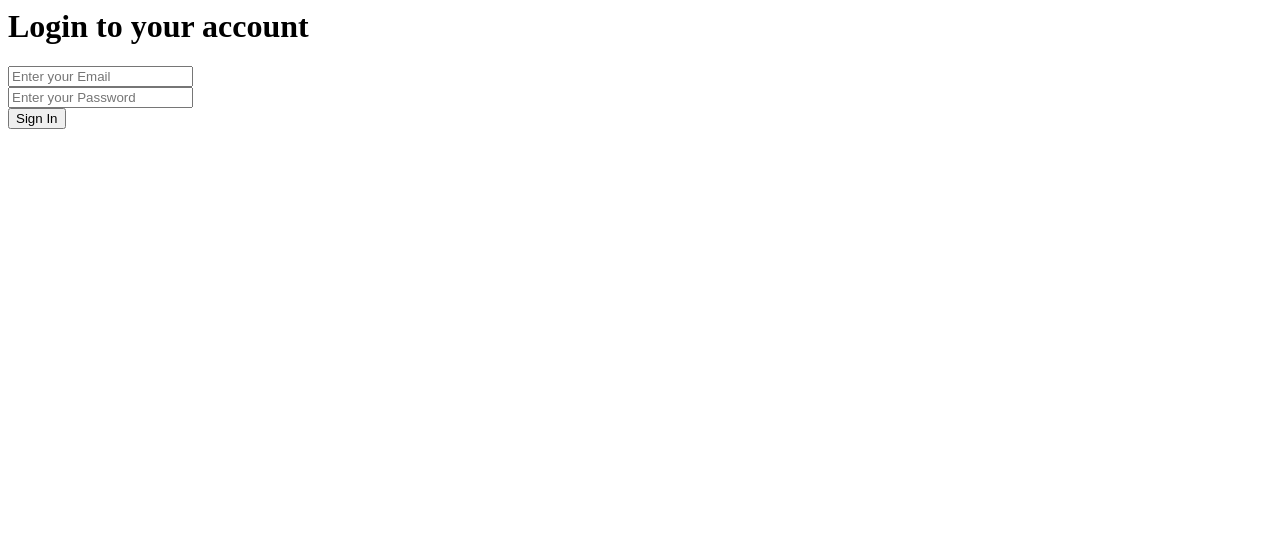
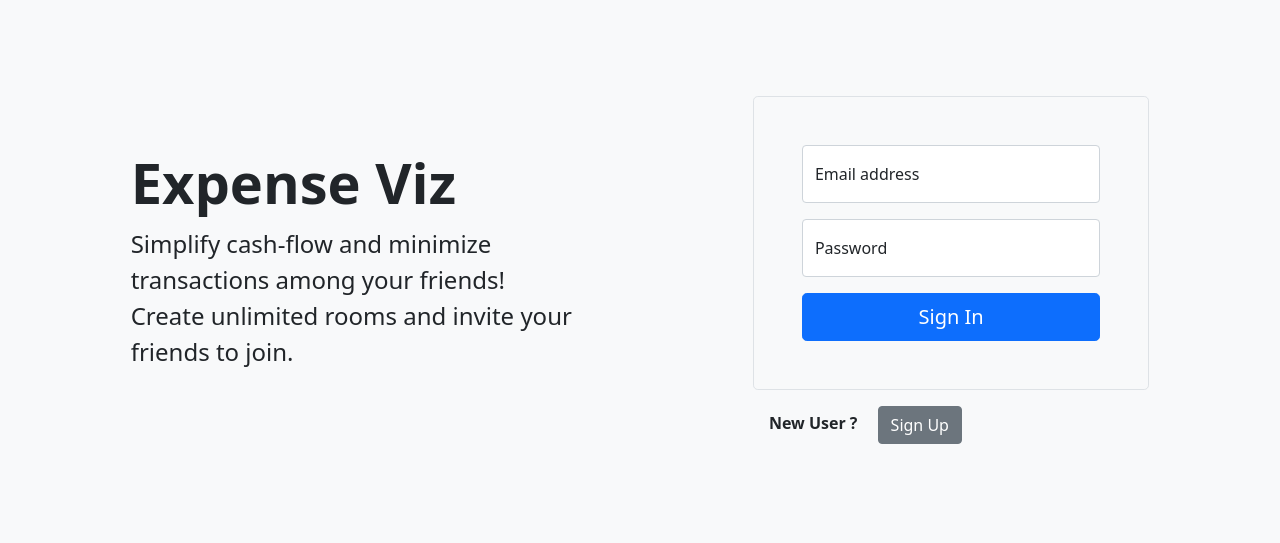
Before and after one commit to Shubhankar249/expenseViz, a website: page public/signin.html in a window 1280 px wide. Drawn offline with nearby package versions, Linux system fonts and the light colour scheme.

Commit message:
added bootstrap to sign-in/up

```diff
--- a/index.js
+++ b/index.js
@@ -17,7 +17,6 @@ connectDB();
 app.use(express.urlencoded());
 app.use(express.json());
 app.use(cors());
-app.use(express.static('public'));
 
 app.use(session({
     name: 'expenseViz', // name of the key
@@ -30,8 +29,12 @@ app.use(session({
         autoRemove: 'false'
     })
 }));
+
 app.use(passport.initialize());
 app.use(passport.session());
+
+
+app.use(express.static('public'));
 
 app.post('/register', LoginController.Register);
 app.post('/sign-in', passport.authenticate('local', {failureRedirect: 'back'}), LoginController.SignIn);
--- a/public/signin.html
+++ b/public/signin.html
@@ -1,19 +1,67 @@
 <html>
 <head>
     <meta charset="UTF-8">
-    <meta name="viewport"
-          content="width=device-width, user-scalable=no, initial-scale=1.0, maximum-scale=1.0, minimum-scale=1.0">
+    <meta name="viewport" content="width=device-width, user-scalable=no, initial-scale=1.0, maximum-scale=1.0, minimum-scale=1.0">
     <meta http-equiv="X-UA-Compatible" content="ie=edge">
     <title>Expense Viz | Sign - In</title>
+    <link href="https://cdn.jsdelivr.net/npm/bootstrap@5.1.0/dist/css/bootstrap.min.css" rel="stylesheet" integrity="sha384-KyZXEAg3QhqLMpG8r+8fhAXLRk2vvoC2f3B09zVXn8CA5QIVfZOJ3BCsw2P0p/We" crossorigin="anonymous">
 </head>
-<body>
-<h1>Login to your account</h1>
+<body class="bg-light">
 
-<form action="/sign-in" method="post">
-    <input type="email" name="email" placeholder="Enter your Email"> <br/>
-    <input type="password" name="password" placeholder="Enter your Password"> <br/>
-    <button type="submit">Sign In</button>
-</form>
+<div class="container col-xl-10 col-xxl-8 px-4 py-5">
+    <div class="row align-items-center g-lg-5 py-5">
+        <div class="col-lg-7 text-center text-lg-start">
+            <h1 class="display-4 fw-bold lh-1 mb-3">Expense Viz</h1>
+            <p class="col-lg-10 fs-4">Simplify cash-flow and minimize transactions among your friends! <br/>Create unlimited rooms and invite your friends to join.</p>
+        </div>
+        <div class="col-md-10 mx-auto col-lg-5">
+            <form class="p-4 p-md-5 border rounded-3 bg-light" action="/sign-in" method="post">
+                <div class="form-floating mb-3">
+                    <input type="email" name="email"  class="form-control" id="floatingInput" placeholder="name@example.com" required>
+                    <label for="floatingInput">Email address</label>
+                </div>
+                <div class="form-floating mb-3">
+                    <input type="password" name="password" class="form-control" id="floatingPassword" placeholder="Password" required>
+                    <label for="floatingPassword">Password</label>
+                </div>
+                <button class="w-100 btn btn-lg btn-primary" type="submit">Sign In</button>
+            </form>
+            <strong class="m-2 p-2">New User ?</strong>
+            <!-- Button trigger modal -->
+            <button type="button" class="btn btn-secondary" data-bs-toggle="modal" data-bs-target="#signupModal">Sign Up</button>
 
+            <!-- Modal -->
+            <div class="modal fade" id="signupModal" tabindex="-1" aria-labelledby="exampleModalLabel" aria-hidden="true">
+                <div class="modal-dialog">
+                    <div class="modal-content">
+                        <div class="modal-header">
+                            <h5 class="modal-title" id="exampleModalLabel">New Account</h5>
+                            <button type="button" class="btn-close" data-bs-dismiss="modal" aria-label="Close"></button>
+                        </div>
+                        <div class="modal-body">
+                            <form class="p-2 p-md-2" action="/register" method="post">
+                                <div class="form-floating mb-3">
+                                    <input type="text" name="name" class="form-control" id="floatingName" placeholder="name" required>
+                                    <label for="floatingName">Your Name</label>
+                                </div>
+                                <div class="form-floating mb-3">
+                                    <input type="email" name="email" class="form-control" id="floatingEmail" placeholder="name@example.com" required>
+                                    <label for="floatingEmail">Email address</label>
+                                </div>
+                                <div class="form-floating mb-3">
+                                    <input type="password" name="password" class="form-control" id="floatingPassword2" placeholder="Password" required>
+                                    <label for="floatingPassword2">Password</label>
+                                </div>
+                                <button class="w-100 btn btn-lg btn-primary" type="submit">Sign Up</button>
+                            </form>
+                        </div>
+                    </div>
+                </div>
+            </div>
+        </div>
+    </div>
+</div>
+
+<script src="https://cdn.jsdelivr.net/npm/bootstrap@5.1.0/dist/js/bootstrap.bundle.min.js" integrity="sha384-U1DAWAznBHeqEIlVSCgzq+c9gqGAJn5c/t99JyeKa9xxaYpSvHU5awsuZVVFIhvj" crossorigin="anonymous"></script>
 </body>
 </html>
```
Also changed, not shown: public/index.html (+3 -1 lines), public/signup.html (deleted, +0 -20 lines).
